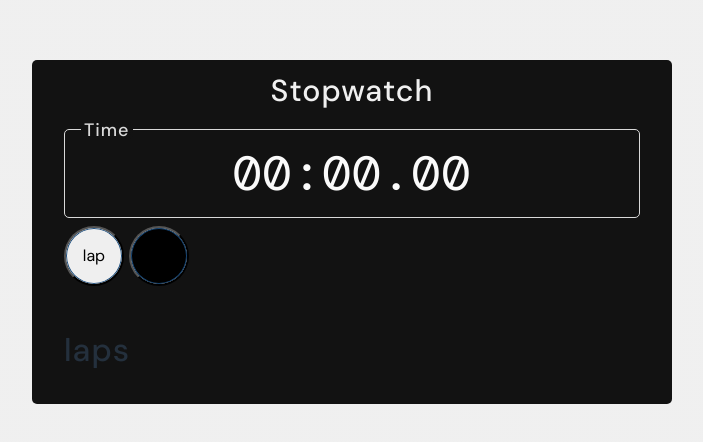
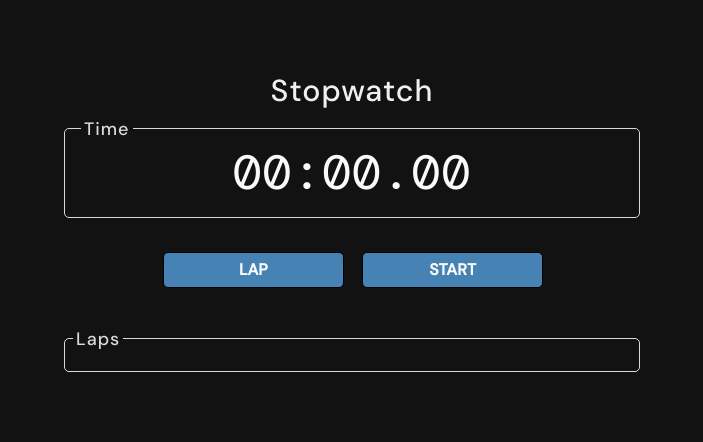
Before and after one commit to MAbdurahman/js-stopwatch, a website: page index.html in a window 1280 px wide. Shown: the part 168-610 px from the top of the page, without its empty margins (288-991 px from the left). Drawn offline with nearby package versions, Linux system fonts and the light colour scheme.

Commit message:
Complete structure and styles for project, except for minor touches

```diff
--- a/index.html
+++ b/index.html
@@ -28,11 +28,11 @@
             <div id="time-display" class="time-display-area">00:00.00</div>
         </section>
         <section class="button-wrapper">
-            <button id="lap-btn" class="btn btn-fill">lap</button>
-            <button id="start-btn" class="btn btn-expanded">start</button>
+            <button id="lap-btn" class="btn-default btn-fill">lap</button>
+            <button id="start-btn" class="btn-default btn-fill">start</button>
         </section>
         <section class="lap-wrapper">
-            <h2 class="lap-title">laps</h2>
+            <h2 class="lap-title">Laps</h2>
             <ul id="lap-time-list" class="lap-list"></ul>
         </section>
     </main>
--- a/scss/main.scss
+++ b/scss/main.scss
@@ -148,8 +148,8 @@ body {
   font-weight: var(--fw-font-weight-400);
   font-size: 1rem;
   letter-spacing: var(--ls-letter-spacing);
-  color: var(--clr-augmented-400);
-  background-image: radial-gradient(circle, var(--clr-neutral-200) 28%, var(--clr-neutral-200) 100%);
+  color: var(--clr-neutral-200);
+  background-image: radial-gradient(circle, var(--clr-neutral-800) 28%, var(--clr-neutral-800) 100%);
 
 }
 
@@ -344,50 +344,100 @@ section.time-wrapper {
 
 
 
-
+/*=============================================
+          button-wrapper
+================================================*/
+section.button-wrapper {
+  display: flex;
+  flex-direction: row;
+  justify-content: center;
+  margin-bottom: 1.5em;
+  padding: 16px;
+}
 
 /*=============================================
           buttons
 ================================================*/
-.btn {
+
+.btn-default {
   position: relative;
-  width: 60px;
-  height: 60px;
-  border-radius: 30px;
+  width: 33.333%;
+  padding: 8px 16px;
+  margin: 10px;
+  text-transform: uppercase;
+  border: 1px solid black;
+  border-radius: var(--br-border-radius);
+  background: steelblue;
+  -moz-transition: all 300ms;
+  -o-transition: all 300ms;
+  -webkit-transition: all 300ms;
+  transition: all 300ms;
+  z-index: 1;
+  color: var(--clr-neutral-100);
+  font-weight: 700;
   overflow: hidden;
   cursor: pointer;
 }
+.btn-default:hover {
+  border-color: steelblue;
+  color: steelblue;
+}
+.btn-default:after {
+  content: '';
+  position: absolute;
+  z-index: -1;
+  top: 0;
+  bottom: 0;
+  left: 0;
+  right: 0;
+  -moz-transition: all 300ms;
+  -o-transition: all 300ms;
+  -webkit-transition: all 300ms;
+  transition: all 300ms;
+  background: white;
+}
 
-.btn::before,
-.btn::after {
-  content: "";
+.btn-fill::after {
+  height: 100%;
+  width: 100%;
+  -moz-transform: scale(0);
+  -ms-transform: scale(0);
+  -webkit-transform: scale(0);
+  transform: scale(0);
+}
+
+.btn-fill:hover::after {
+  -moz-transform: scale(1);
+  -ms-transform: scale(1);
+  -webkit-transform: scale(1);
+  transform: scale(1);
+}
+
+button.btn-fill:not(last-child) {
+  margin-right: .5em;
+}
+
+/*=============================================
+          lap-wrapper
+================================================*/
+section.lap-wrapper {
+  position: relative;
+  margin-bottom: 1em;
+  padding: 16px;
+  padding-left: 8px;
+  padding-right: 4px;
+  background-color: var(--clr-neutral-800);
+  border: 1px solid var(--clr-neutral-300);
+  border-radius: var(--br-border-radius);
+}
+.lap-title {
   position: absolute;
   top: 0;
-  left: 0;
-  width: 100%;
-  height: 100%;
-  border-radius: 30px;
-  transition: all 0.25s ease;
+  margin: -9px 0 0;
+  padding: 0 3px;
+  font-size: 18px;
+  line-height: 1;
+  color: var(--clr-neutral-300);
+  background-color: var(--clr-neutral-800);
+  background-image: radial-gradient(circle, var(--clr-neutral-800) 28%, var(--clr-neutral-800) 100%);
 }
-
-.btn-fill::before {
-  transition-duration:  0.5s;
-  box-shadow: inset 0 0 0 1px var(--clr-primary-800);
-
-}
-.btn-fill:hover::before {
-  box-shadow: inset 0 0 0 60px var(--clr-primary-800);
-}
-
-.btn-expanded::after {
-  box-shadow: inset 0 0 0 1px var(--clr-primary-800);
-}
-
-.btn-expanded::before {
-  background-color: var(--clr-primary-800);
-  box-shadow: inset 0 0 0 60px black;
-
-}
-.btn-expanded:hover::before {
-  box-shadow: inset 0 0 0 1px black;
-}
```
Also changed, not shown: css/main.css, 1 other file.
